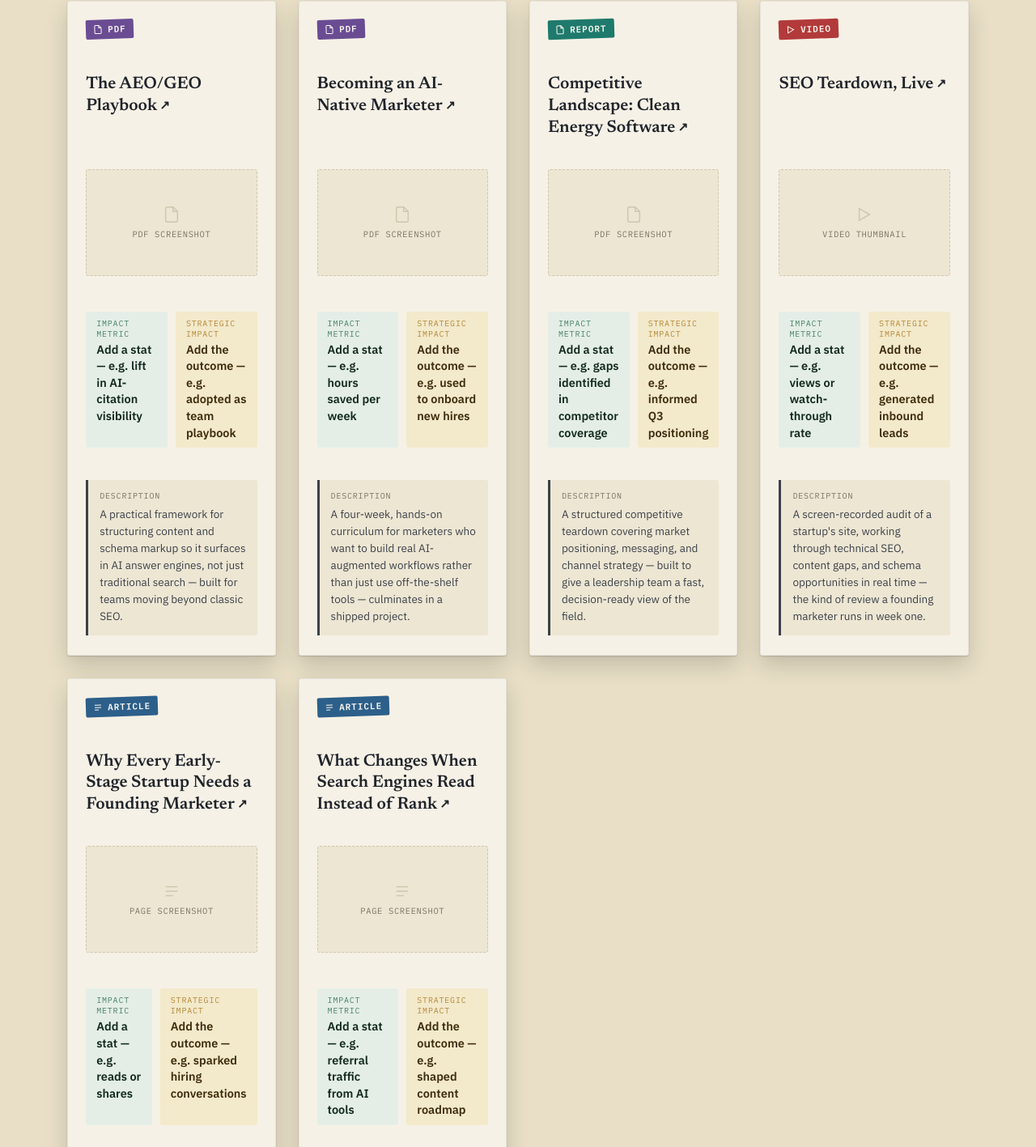
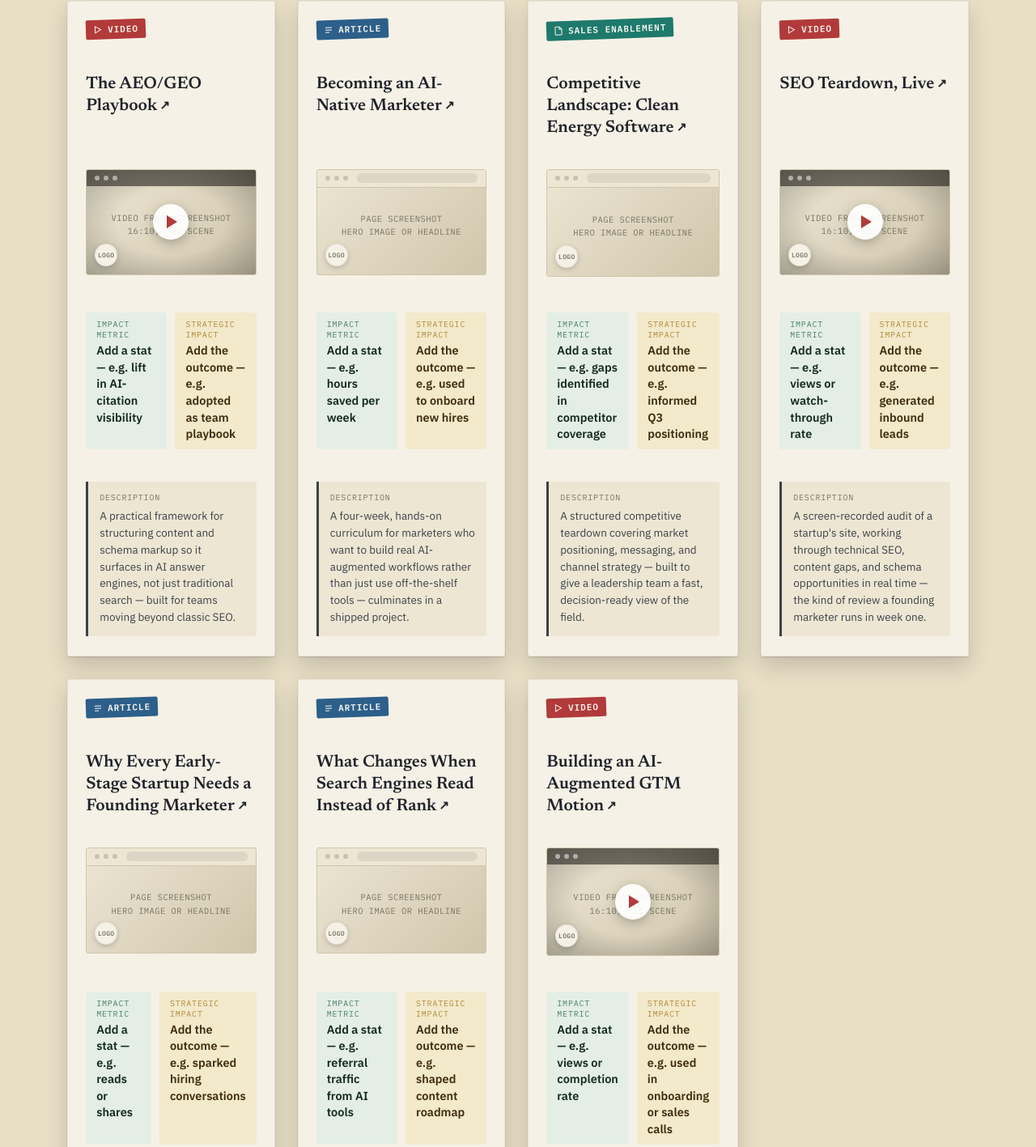
Before and after one commit to Twishnoff/Portfolio, a plain HTML site: page index.html in a window 1280 px wide. Shown: the part 655-2072 px from the top of the page at 81% size. Drawn offline with Linux system fonts and the light colour scheme.

Commit message:
Image Update Index
Updated Index with better placeholder images.

```diff
--- a/index.html
+++ b/index.html
@@ -371,6 +371,110 @@
     stroke: var(--paper-line);
   }
 
+  /* ---- upgraded thumbnail mockups (video / blog-article) ---- */
+  .card-thumb.thumb-video,
+  .card-thumb.thumb-blog{
+    border-style: solid;
+    background: linear-gradient(135deg, var(--paper-dim) 0%, var(--paper-line) 100%);
+  }
+  .thumb-chrome{
+    position: absolute;
+    top: 0; left: 0; right: 0;
+    height: 20px;
+    display: flex;
+    align-items: center;
+    gap: 5px;
+    padding: 0 10px;
+    z-index: 2;
+  }
+  .card-thumb.thumb-video .thumb-chrome{
+    background: rgba(20,17,14,0.55);
+  }
+  .card-thumb.thumb-blog .thumb-chrome{
+    height: 22px;
+    background: var(--paper-dim);
+    border-bottom: 1px solid var(--paper-line);
+  }
+  .thumb-chrome i{
+    width: 6px; height: 6px; border-radius: 50%;
+    flex: none;
+  }
+  .card-thumb.thumb-video .thumb-chrome i{ background: rgba(255,255,255,0.5); }
+  .card-thumb.thumb-blog .thumb-chrome i{ background: rgba(32,36,43,0.18); }
+  .thumb-url{
+    flex: 1;
+    height: 12px;
+    margin-left: 6px;
+    border-radius: 6px;
+    background: rgba(32,36,43,0.08);
+  }
+  .thumb-shot{
+    position: absolute;
+    inset: 0;
+    display: flex;
+    align-items: center;
+    justify-content: center;
+    font-family: var(--font-mono);
+    font-size: 10.5px;
+    letter-spacing: 0.04em;
+    text-transform: uppercase;
+    color: var(--muted);
+    text-align: center;
+    line-height: 1.6;
+    padding: 14px;
+  }
+  .card-thumb.thumb-video .thumb-shot{ padding-top: 20px; }
+  .card-thumb.thumb-blog .thumb-shot{ padding-top: 22px; }
+  .thumb-vignette{
+    position: absolute;
+    inset: 0;
+    background: radial-gradient(ellipse at center, rgba(0,0,0,0) 45%, rgba(0,0,0,0.28) 100%);
+    z-index: 1;
+  }
+  .thumb-play{
+    position: absolute;
+    top: 50%; left: 50%;
+    transform: translate(-50%, -50%);
+    width: 44px; height: 44px;
+    border-radius: 50%;
+    background: rgba(255,255,255,0.92);
+    display: flex;
+    align-items: center;
+    justify-content: center;
+    z-index: 2;
+    box-shadow: 0 4px 14px rgba(0,0,0,0.25);
+  }
+  .thumb-play::before{
+    content: "";
+    border-style: solid;
+    border-width: 8px 0 8px 13px;
+    border-color: transparent transparent transparent #B23A3A;
+    margin-left: 3px;
+  }
+  .thumb-logo{
+    position: absolute;
+    left: 10px;
+    bottom: 10px;
+    width: 28px;
+    height: 28px;
+    border-radius: 50%;
+    background: var(--paper);
+    box-shadow: 0 2px 6px rgba(0,0,0,0.18);
+    display: flex;
+    align-items: center;
+    justify-content: center;
+    z-index: 3;
+    border: 1px solid rgba(0,0,0,0.06);
+  }
+  .thumb-logo span{
+    font-family: var(--font-mono);
+    font-size: 8px;
+    font-weight: 700;
+    text-transform: uppercase;
+    letter-spacing: 0.04em;
+    color: var(--muted);
+  }
+
   /* impact boxes */
   .impact-row{
     display: grid;
@@ -512,23 +616,24 @@
 
       <div class="grid">
 
-        <!-- ============ ITEM 001 — PDF ============ -->
+        <!-- ============ ITEM 001 — VIDEO ============ -->
         <article class="card">
           <div class="card-top">
-            <span class="stamp stamp-pdf">
-              <svg viewBox="0 0 24 24" fill="none" stroke="currentColor" stroke-width="2"><path d="M14 2H6a2 2 0 0 0-2 2v16a2 2 0 0 0 2 2h12a2 2 0 0 0 2-2V8z"/><path d="M14 2v6h6"/></svg>
-              PDF
+            <span class="stamp stamp-video">
+              <svg viewBox="0 0 24 24" fill="none" stroke="currentColor" stroke-width="2"><path d="M5 4l14 8-14 8V4z"/></svg>
+              Video
             </span>
           </div>
           <h3 class="card-title">
             <a href="#" target="_blank" rel="noopener">The AEO/GEO Playbook<span class="arrow">↗</span></a>
           </h3>
-          <div class="card-thumb">
-            <!-- Replace with: <img src="thumbnail-001.jpg" alt="Screenshot of the AEO/GEO Playbook cover page"> -->
-            <div class="placeholder">
-              <svg viewBox="0 0 24 24" fill="none" stroke="currentColor" stroke-width="1.6"><path d="M14 2H6a2 2 0 0 0-2 2v16a2 2 0 0 0 2 2h12a2 2 0 0 0 2-2V8z"/><path d="M14 2v6h6"/></svg>
-              PDF screenshot
-            </div>
+          <div class="card-thumb thumb-video">
+            <!-- Replace with: <img src="thumbnail-001.jpg" alt="Video thumbnail for The AEO/GEO Playbook"> -->
+            <div class="thumb-chrome"><i></i><i></i><i></i></div>
+            <div class="thumb-shot">Video frame screenshot<br>16:10, mid-scene</div>
+            <div class="thumb-vignette"></div>
+            <div class="thumb-play"></div>
+            <div class="thumb-logo"><span>logo</span></div>
           </div>
           <div class="impact-row">
             <div class="impact-box a">
@@ -546,23 +651,22 @@
           </div>
         </article>
 
-        <!-- ============ ITEM 002 — PDF ============ -->
+        <!-- ============ ITEM 002 — ARTICLE ============ -->
         <article class="card">
           <div class="card-top">
-            <span class="stamp stamp-pdf">
-              <svg viewBox="0 0 24 24" fill="none" stroke="currentColor" stroke-width="2"><path d="M14 2H6a2 2 0 0 0-2 2v16a2 2 0 0 0 2 2h12a2 2 0 0 0 2-2V8z"/><path d="M14 2v6h6"/></svg>
-              PDF
+            <span class="stamp stamp-article">
+              <svg viewBox="0 0 24 24" fill="none" stroke="currentColor" stroke-width="2"><line x1="4" y1="6" x2="20" y2="6"/><line x1="4" y1="12" x2="20" y2="12"/><line x1="4" y1="18" x2="14" y2="18"/></svg>
+              Article
             </span>
           </div>
           <h3 class="card-title">
             <a href="#" target="_blank" rel="noopener">Becoming an AI-Native Marketer<span class="arrow">↗</span></a>
           </h3>
-          <div class="card-thumb">
-            <!-- Replace with: <img src="thumbnail-002.jpg" alt="Screenshot of the AI-Native Marketer curriculum cover page"> -->
-            <div class="placeholder">
-              <svg viewBox="0 0 24 24" fill="none" stroke="currentColor" stroke-width="1.6"><path d="M14 2H6a2 2 0 0 0-2 2v16a2 2 0 0 0 2 2h12a2 2 0 0 0 2-2V8z"/><path d="M14 2v6h6"/></svg>
-              PDF screenshot
-            </div>
+          <div class="card-thumb thumb-blog">
+            <!-- Replace with: <img src="thumbnail-002.jpg" alt="Screenshot of the AI-Native Marketer curriculum page"> -->
+            <div class="thumb-chrome"><i></i><i></i><i></i><span class="thumb-url"></span></div>
+            <div class="thumb-shot">Page screenshot<br>hero image or headline</div>
+            <div class="thumb-logo"><span>logo</span></div>
           </div>
           <div class="impact-row">
             <div class="impact-box a">
@@ -580,23 +684,22 @@
           </div>
         </article>
 
-        <!-- ============ ITEM 003 — REPORT (PDF) ============ -->
+        <!-- ============ ITEM 003 — SALES ENABLEMENT ============ -->
         <article class="card">
           <div class="card-top">
             <span class="stamp stamp-report">
               <svg viewBox="0 0 24 24" fill="none" stroke="currentColor" stroke-width="2"><path d="M14 2H6a2 2 0 0 0-2 2v16a2 2 0 0 0 2 2h12a2 2 0 0 0 2-2V8z"/><path d="M14 2v6h6"/></svg>
-              Report
+              Sales Enablement
             </span>
           </div>
           <h3 class="card-title">
             <a href="#" target="_blank" rel="noopener">Competitive Landscape: Clean Energy Software<span class="arrow">↗</span></a>
           </h3>
-          <div class="card-thumb">
+          <div class="card-thumb thumb-blog">
             <!-- Replace with: <img src="thumbnail-003.jpg" alt="Screenshot of the competitive landscape report"> -->
-            <div class="placeholder">
-              <svg viewBox="0 0 24 24" fill="none" stroke="currentColor" stroke-width="1.6"><path d="M14 2H6a2 2 0 0 0-2 2v16a2 2 0 0 0 2 2h12a2 2 0 0 0 2-2V8z"/><path d="M14 2v6h6"/></svg>
-              PDF screenshot
-            </div>
+            <div class="thumb-chrome"><i></i><i></i><i></i><span class="thumb-url"></span></div>
+            <div class="thumb-shot">Page screenshot<br>hero image or headline</div>
+            <div class="thumb-logo"><span>logo</span></div>
           </div>
           <div class="impact-row">
             <div class="impact-box a">
@@ -625,12 +728,13 @@
           <h3 class="card-title">
             <a href="#" target="_blank" rel="noopener">SEO Teardown, Live<span class="arrow">↗</span></a>
           </h3>
-          <div class="card-thumb">
+          <div class="card-thumb thumb-video">
             <!-- Replace with: <img src="thumbnail-004.jpg" alt="Video thumbnail for the SEO teardown"> -->
-            <div class="placeholder">
-              <svg viewBox="0 0 24 24" fill="none" stroke="currentColor" stroke-width="1.6"><path d="M5 4l14 8-14 8V4z"/></svg>
-              Video thumbnail
-            </div>
+            <div class="thumb-chrome"><i></i><i></i><i></i></div>
+            <div class="thumb-shot">Video frame screenshot<br>16:10, mid-scene</div>
+            <div class="thumb-vignette"></div>
+            <div class="thumb-play"></div>
+            <div class="thumb-logo"><span>logo</span></div>
           </div>
           <div class="impact-row">
             <div class="impact-box a">
@@ -659,12 +763,11 @@
           <h3 class="card-title">
             <a href="#" target="_blank" rel="noopener">Why Every Early-Stage Startup Needs a Founding Marketer<span class="arrow">↗</span></a>
           </h3>
-          <div class="card-thumb">
+          <div class="card-thumb thumb-blog">
             <!-- Replace with: <img src="thumbnail-005.jpg" alt="Screenshot of the blog post page"> -->
-            <div class="placeholder">
-              <svg viewBox="0 0 24 24" fill="none" stroke="currentColor" stroke-width="1.6"><line x1="4" y1="6" x2="20" y2="6"/><line x1="4" y1="12" x2="20" y2="12"/><line x1="4" y1="18" x2="14" y2="18"/></svg>
-              Page screenshot
-            </div>
+            <div class="thumb-chrome"><i></i><i></i><i></i><span class="thumb-url"></span></div>
+            <div class="thumb-shot">Page screenshot<br>hero image or headline</div>
+            <div class="thumb-logo"><span>logo</span></div>
           </div>
           <div class="impact-row">
             <div class="impact-box a">
@@ -693,12 +796,11 @@
           <h3 class="card-title">
             <a href="#" target="_blank" rel="noopener">What Changes When Search Engines Read Instead of Rank<span class="arrow">↗</span></a>
           </h3>
-          <div class="card-thumb">
+          <div class="card-thumb thumb-blog">
             <!-- Replace with: <img src="thumbnail-006.jpg" alt="Screenshot of the blog post page"> -->
-            <div class="placeholder">
-              <svg viewBox="0 0 24 24" fill="none" stroke="currentColor" stroke-width="1.6"><line x1="4" y1="6" x2="20" y2="6"/><line x1="4" y1="12" x2="20" y2="12"/><line x1="4" y1="18" x2="14" y2="18"/></svg>
-              Page screenshot
-            </div>
+            <div class="thumb-chrome"><i></i><i></i><i></i><span class="thumb-url"></span></div>
+            <div class="thumb-shot">Page screenshot<br>hero image or headline</div>
+            <div class="thumb-logo"><span>logo</span></div>
           </div>
           <div class="impact-row">
             <div class="impact-box a">
@@ -716,6 +818,41 @@
           </div>
         </article>
 
+        <!-- ============ ITEM 007 — VIDEO ============ -->
+        <article class="card">
+          <div class="card-top">
+            <span class="stamp stamp-video">
+              <svg viewBox="0 0 24 24" fill="none" stroke="currentColor" stroke-width="2"><path d="M5 4l14 8-14 8V4z"/></svg>
+              Video
+            </span>
+          </div>
+          <h3 class="card-title">
+            <a href="#" target="_blank" rel="noopener">Building an AI-Augmented GTM Motion<span class="arrow">↗</span></a>
+          </h3>
+          <div class="card-thumb thumb-video">
+            <!-- Replace with: <img src="thumbnail-007.jpg" alt="Video thumbnail for the AI-augmented GTM walkthrough"> -->
+            <div class="thumb-chrome"><i></i><i></i><i></i></div>
+            <div class="thumb-shot">Video frame screenshot<br>16:10, mid-scene</div>
+            <div class="thumb-vignette"></div>
+            <div class="thumb-play"></div>
+            <div class="thumb-logo"><span>logo</span></div>
+          </div>
+          <div class="impact-row">
+            <div class="impact-box a">
+              <span class="label">Impact Metric</span>
+              <p class="value">Add a stat — e.g. views or completion rate</p>
+            </div>
+            <div class="impact-box b">
+              <span class="label">Strategic Impact</span>
+              <p class="value">Add the outcome — e.g. used in onboarding or sales calls</p>
+            </div>
+          </div>
+          <div class="description">
+            <span class="label">Description</span>
+            <p>A walkthrough of how AI tools get stitched into a founding marketer's day-to-day GTM workflow — from research to content to reporting.</p>
+          </div>
+        </article>
+
       </div>
     </div>
   </main>
```
